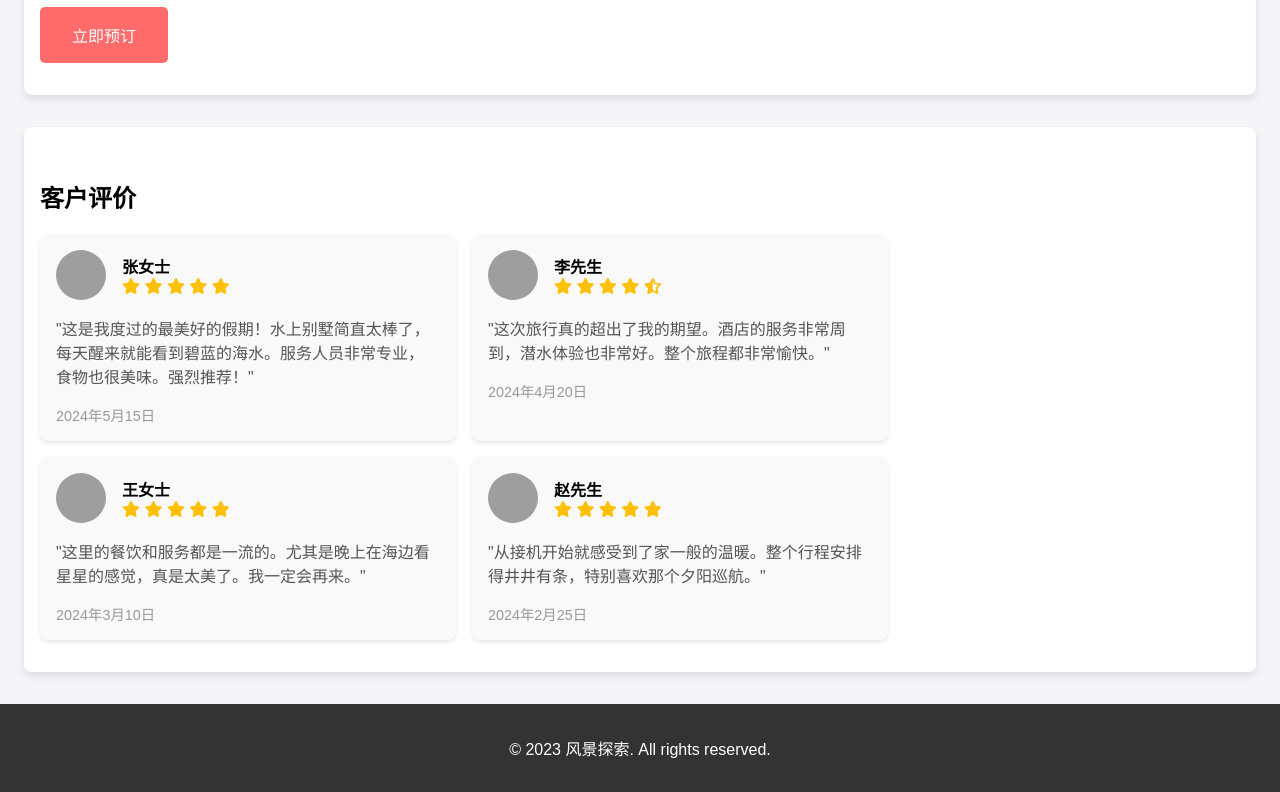
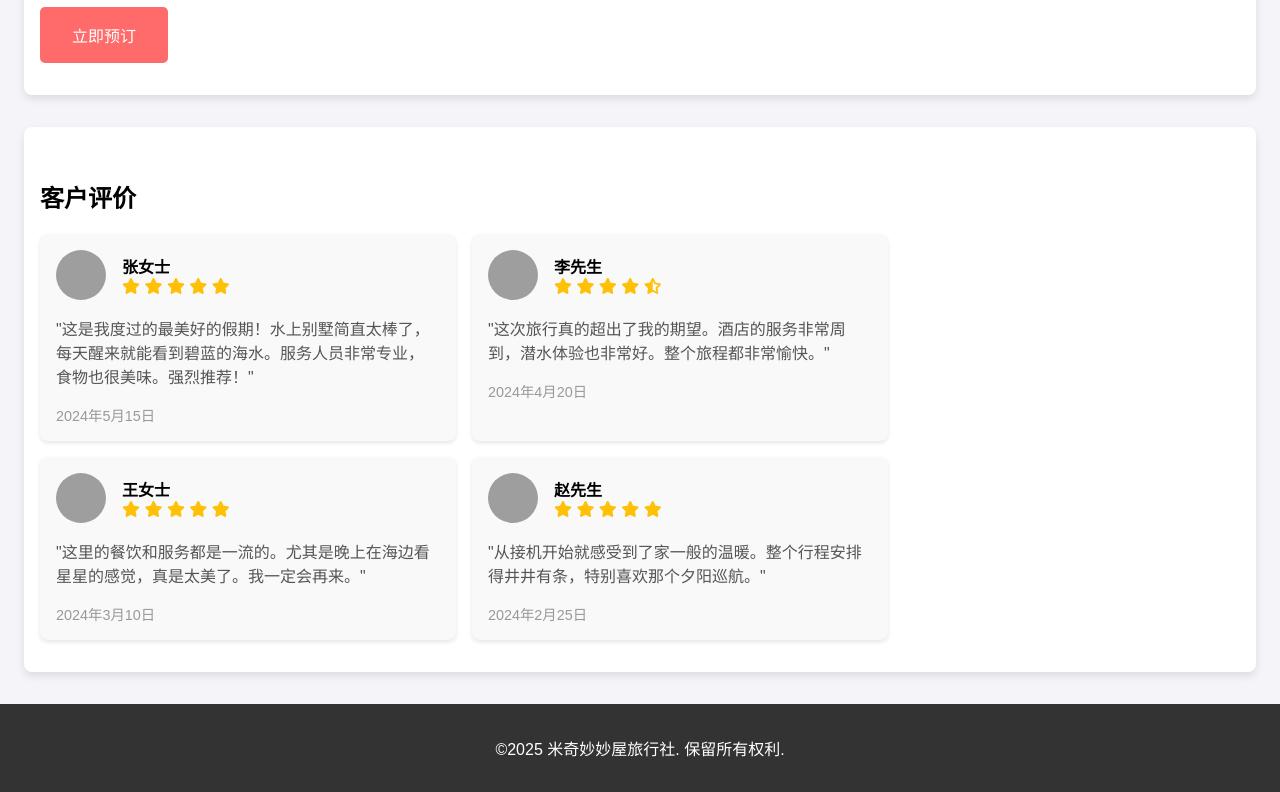
Before and after one commit to HFL-w/hfl-w.github.io, a plain HTML site: page tour-detail.html in a window 1280 px wide. Shown: the part 1659-2451 px from the top of the page. Drawn offline with Linux system fonts and the light colour scheme; grey boxes are pictures that could not be loaded.

Commit message:
Update tour-detail.html

```diff
--- a/tour-detail.html
+++ b/tour-detail.html
@@ -399,7 +399,7 @@
 
     <!-- 页脚-->
     <footer>
-        <p>&copy; 2023 风景探索. All rights reserved.</p>
+        <p>©2025 米奇妙妙屋旅行社. 保留所有权利.</p>
     </footer>
 
     <script>
```
